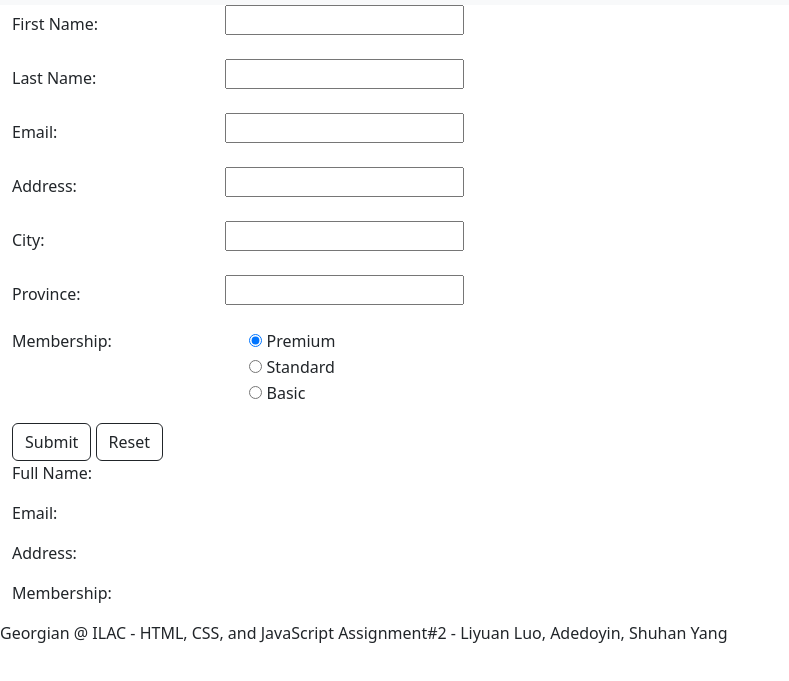
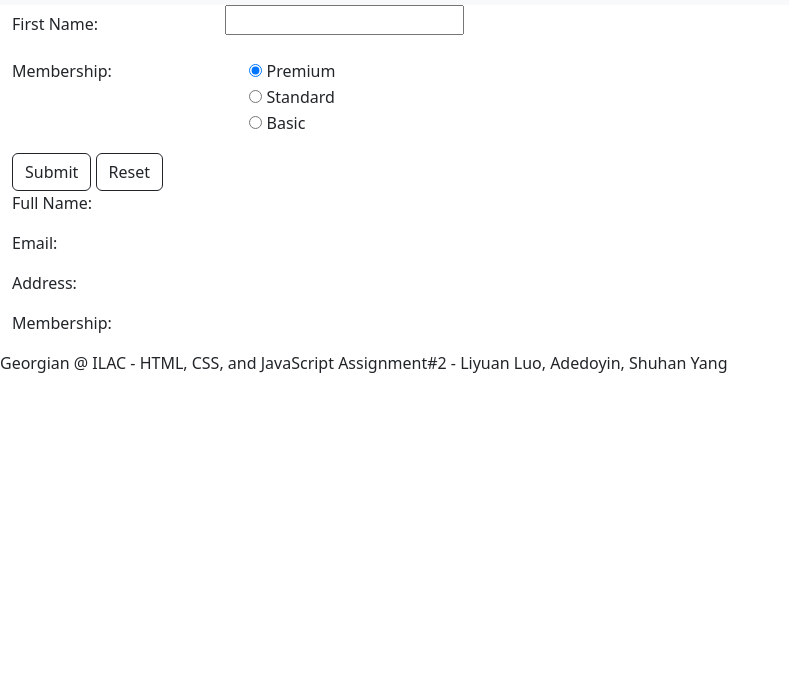
Before and after one commit to SuperLiyuan/JS-Assignment2, a plain HTML site: page index.html in a window 1280 px wide. Shown: the part 51-732 px from the top of the page, without its empty margins (0-789 px from the left). Drawn offline with nearby package versions, Linux system fonts and the light colour scheme.

Commit message:
added comments

```diff
--- a/index.html
+++ b/index.html
@@ -1,21 +1,20 @@
 <!DOCTYPE html>
 <html lang="en">
-
 <head>
     <meta charset="UTF-8">
     <title>Index Page</title>
-    <!-- [[ code: the link to your external CSS file ]] -->
+    <!-- Link to an external CSS file hosted on a content delivery network (CDN) -->
     <link href="https://cdn.jsdelivr.net/npm/bootstrap@5.3.0/dist/css/bootstrap.min.css" rel="stylesheet"
         integrity="sha384-9ndCyUaIbzAi2FUVXJi0CjmCapSmO7SnpJef0486qhLnuZ2cdeRhO02iuK6FUUVM" crossorigin="anonymous">
-
 </head>
 
 <body>
     <header>
-
+        <!-- Navigation bar using Bootstrap Navbar component -->
         <nav class="navbar navbar-expand-lg bg-body-tertiary">
             <div class="container-fluid">
                 <a class="navbar-brand" href="#">JS-ASSIGNMENT2</a>
+                <!-- Hamburger button for collapsing the navigation links on smaller screens -->
                 <button class="navbar-toggler" type="button" data-bs-toggle="collapse"
                     data-bs-target="#navbarNavAltMarkup" aria-controls="navbarNavAltMarkup" aria-expanded="false"
                     aria-label="Toggle navigation">
@@ -23,45 +22,30 @@
                 </button>
                 <div class="collapse navbar-collapse" id="navbarNavAltMarkup">
                     <div class="navbar-nav">
+                        <!-- Navigation links -->
                         <a class="nav-link active" href="index.html">Home</a>
                         <a class="nav-link" href="excel.html">Excel</a>
                     </div>
                 </div>
             </div>
         </nav>
+    </header>
 
-    </header>
     <main>
         <div class="container-fluid">
-
+            <!-- Form to collect user information with Bootstrap Grid system -->
             <form id="main-form" name="mainform">
                 <div class="row mb-3">
                     <label for="first-name" class="col-sm-2 col-form-label">First Name:</label>
                     <div class="col-sm-10"><input type="text" id="first-name"></div>
                 </div>
-                <div class="row mb-3">
-                    <label for="last-name" class="col-sm-2 col-form-label">Last Name:</label>
-                    <div class="col-sm-10"><input type="text" id="last-name"></div>
-                </div>
-                <div class="row mb-3">
-                    <label for="email-addr" class="col-sm-2 col-form-label">Email:</label>
-                    <div class="col-sm-10"><input type="email" id="email-addr"></div>
-                </div>
-                <div class="row mb-3">
-                    <label for="address" class="col-sm-2 col-form-label">Address:</label>
-                    <div class="col-sm-10"><input type="text" id="address"></div>
-                </div>
-                <div class="row mb-3">
-                    <label for="city" class="col-sm-2 col-form-label">City:</label>
-                    <div class="col-sm-10"><input type="text" id="city"></div>
-                </div>
-                <div class="row mb-3">
-                    <label for="province" class="col-sm-2 col-form-label">Province:</label>
-                    <div class="col-sm-10"><input type="text" id="province"></div>
-                </div>
+                <!-- ... Similar rows for other input fields ... -->
+
+                <!-- Fieldset for the membership radio buttons -->
                 <fieldset class="row mb-3" class="col-sm-2 col-form-label">
                     <legend class="col-form-label col-sm-2 pt-0">Membership:</legend>
                     <div class="col-sm-10">
+                        <!-- Radio buttons for different membership options -->
                         <div class="form-check">
                             <input type="radio" id="premium" name="membership" value="premium" checked>
                             <label for="premium">Premium</label>
@@ -76,28 +60,33 @@
                         </div>
                     </div>
                 </fieldset>
+                <!-- Submit and Reset buttons -->
                 <input type="submit" value="Submit" class="btn btn-outline-dark"">
                 <input type="reset" value="Reset" class="btn btn-outline-dark"">
             </form>
+
+            <!-- Output section to display the collected user information -->
             <div id="output">
                 <p>Full Name: <span id="name-output"></span></p>
                 <p>Email: <span id="email-output"></span></p>
                 <p>Address: <span id="address-output"></span></p>
                 <p>Membership: <span id="membership-output"></span></p>
-
             </div>
         </div>
     </main>
+
     <footer>
+        <!-- Footer section with attribution for the assignment and authors -->
         <p>
             Georgian @ ILAC - HTML, CSS, and JavaScript Assignment#2 - Liyuan Luo, Adedoyin, Shuhan Yang
         </p>
     </footer>
+
+    <!-- Link to the main JavaScript file -->
     <script src="js/main.js"></script>
+    <!-- Link to Bootstrap's JavaScript bundle hosted on a content delivery network (CDN) -->
     <script src="https://cdn.jsdelivr.net/npm/bootstrap@5.3.0/dist/js/bootstrap.bundle.min.js"
         integrity="sha384-geWF76RCwLtnZ8qwWowPQNguL3RmwHVBC9FhGdlKrxdiJJigb/j/68SIy3Te4Bkz"
         crossorigin="anonymous"></script>
-
 </body>
-
 </html>
```
Also changed, not shown: excel.html (+15 -2 lines), js/main.js (+20 -2 lines).
